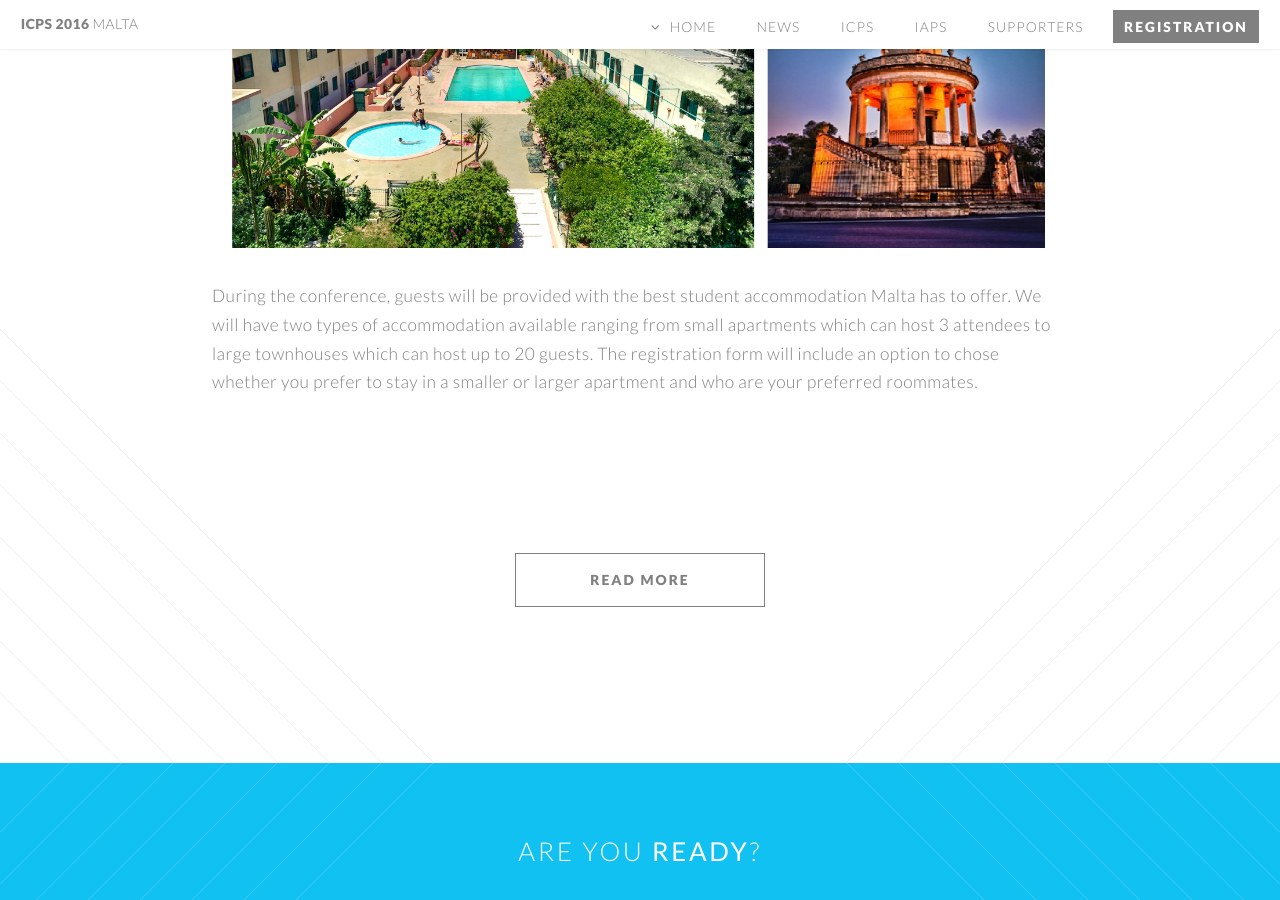
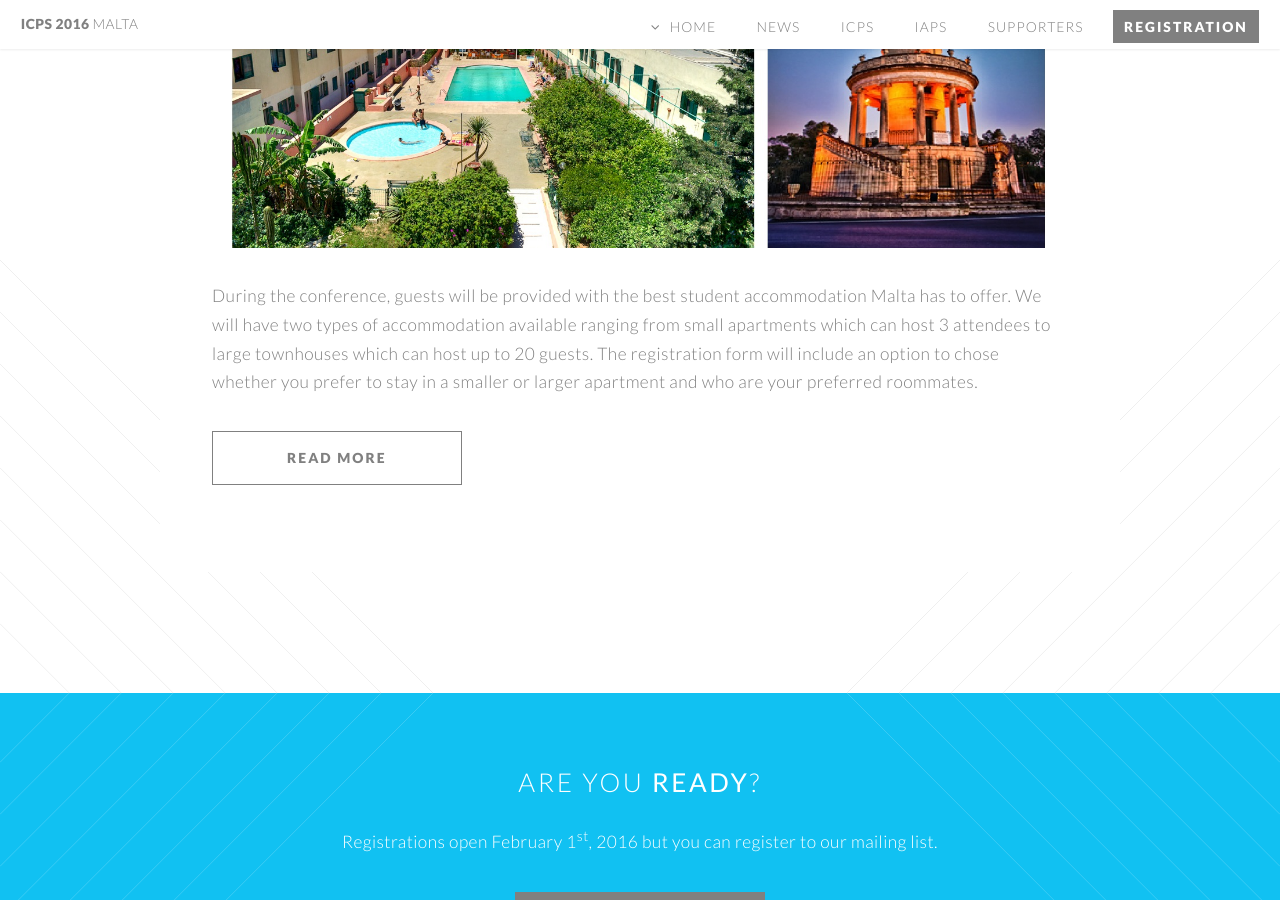
Before and after one commit to bread-on-toast/icps2016, a Jekyll site: the page built from index.html, in a window 1280 px wide and 900 px high, scrolled down 1033 px. Built offline with Jekyll 4.4.1, drawn with Linux system fonts in a browser that asks for light colours; nearby versions of some CDN libraries.

Commit message:
better layout

```diff
--- a/index.html
+++ b/index.html
@@ -4,12 +4,12 @@
 
 <!-- Main -->
 <article id="main">
-    {% for post in site.posts limit:1 %}
     <header class="special container">
         <h2><a href="news.html">News</a></h2>
         <span class="icon fa-newspaper-o"></span>
     </header>
 
+    {% for post in site.posts limit:1 %}
     <section class="style4 wrapper container">
         <h3><a href="{{ post.url }}">{{ post.title }}</a></h3>
         {% if post.image %}
@@ -18,9 +18,6 @@
         </a>
         {% endif %}
         {{ post.excerpt }}
-    </section>
-
-    <section class="special">
         <ul class="actions">
             <li><a href="{{ site.url }}{{ post.url }}" class="button">Read More</a></li>
         </ul>
```
